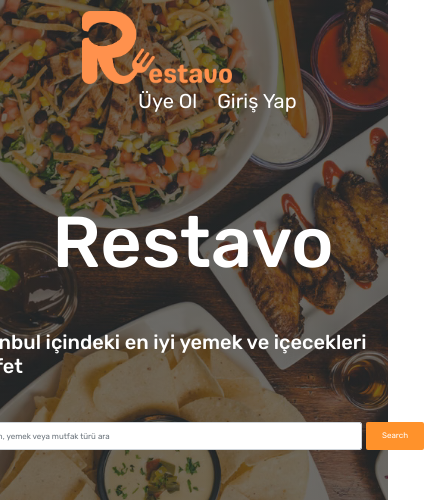
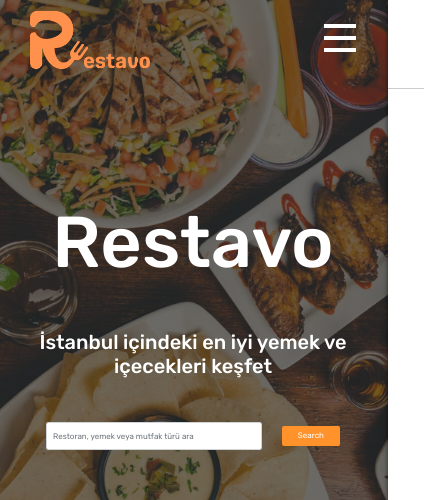
Before and after one commit to omerfguldu/restavo, an Angular app in the folder restavo-project/: page / in a window 390 px wide. Shown: the top 500 px of the page, 424 px wide, since content can reach past the window. Built offline with nearby package versions, Linux system fonts and the light colour scheme; no server answers; a web font is replaced by a local one.

Commit message:
responsivity improvements done for mobile devices

```diff
--- a/restavo-project/src/app/navbar/navbar.component.css
+++ b/restavo-project/src/app/navbar/navbar.component.css
@@ -56,6 +56,7 @@
 }
 
 .navbar {
+  position: relative;
   width: 100%;
   background-color: transparent;
   transition: all 0.5s ease-in;
@@ -73,6 +74,7 @@
 }
 
 .navbar-div {
+  position: relative;
   width: 60%;
   margin: 0 auto;
   display: flex;
@@ -80,8 +82,16 @@
   justify-content: space-between;
 }
 
+.logo {
+  width: 15rem;
+}
+
 .navbar-collapse {
   flex-grow: 0;
+}
+
+.navbar-links-container {
+  position: relative;
 }
 
 .navbar-links-list {
@@ -95,7 +105,7 @@
   color: white;
   text-decoration: none;
   font-weight: normal;
-  font-size: 2.5rem;
+  font-size: 2rem;
   display: block;
   cursor: pointer;
   transition: all 0.1s ease;
@@ -105,19 +115,49 @@
   transform: scale(1.05);
 }
 
+.menu-input {
+  position: absolute;
+  width: 4rem;
+  height: 4rem;
+  top: 22px;
+  right: 32px;
+  z-index: 99;
+  opacity: 0;
+  pointer-events: none;
+}
+
+.hamburger-menu-container {
+  position: absolute;
+  display: flex;
+  flex-direction: column;
+  gap: 1rem;
+  /* background-color: lightyellow; */
+  top: 25%;
+  right: 0;
+  opacity: 0;
+  padding-right: 4rem;
+  z-index: -20;
+}
+
+.line {
+  width: 4rem;
+  height: 4px;
+  background-color: #fff;
+}
+
 .main-search {
   width: 50rem;
   height: 3.5rem;
 }
 
-.btn-success {
+.btn-search {
   background-color: #ff922b;
   border: none;
   transition: all 0.2s ease-in;
   padding: 0 2rem;
 }
 
-.btn-success:hover {
+.btn-search:hover {
   background-color: #fd7e14;
 }
 
@@ -187,8 +227,126 @@
   }
 }
 
-@media screen and (max-width: 1254px) {
+@media screen and (min-width: 901px) and (max-width: 1253px) {
   .main-text {
     font-size: 2.5rem;
   }
 }
+
+@media screen and (min-width: 601px) and (max-width: 900px) {
+  .navbar-div {
+    width: 100%;
+    padding: 0 4rem;
+  }
+
+  .main-text {
+    font-size: 2.5rem;
+    text-align: center;
+  }
+
+  .navbar-search {
+    display: flex;
+    align-items: center;
+    gap: 2rem;
+    padding: 0 1rem;
+  }
+
+  .main-search {
+    width: 50rem;
+    flex: 6;
+  }
+
+  .btn-search {
+    /* width: 10rem; */
+    width: 100%;
+    flex: 1;
+    padding: 0.5rem;
+  }
+}
+
+@media screen and (max-width: 600px) {
+  .main-text {
+    font-size: 2.5rem;
+    max-width: 80%;
+    text-align: center;
+  }
+
+  .navbar-search {
+    display: flex;
+    align-items: center;
+    gap: 2rem;
+    padding: 0 1rem;
+  }
+
+  .main-search {
+    width: 30rem;
+    flex: 4;
+  }
+
+  .btn-search {
+    /* width: 10rem; */
+    width: 100%;
+    flex: 1;
+    padding: 0.5rem;
+  }
+
+  .navbar-div {
+    width: 100%;
+    padding: 0 4rem;
+  }
+
+  .navbar-links-container {
+    position: absolute;
+    right: -50%;
+    top: -1rem;
+    z-index: 9;
+    transition: all 0.5s ease;
+  }
+
+  .navbar-links-list {
+    /* position: absolute; */
+    display: flex;
+    flex-direction: column;
+    align-items: center;
+    right: 0;
+    gap: 0;
+    background-color: #fff;
+    opacity: 1;
+    height: 100vh;
+    width: 50vw;
+    padding: 4rem 0;
+    box-shadow: 0 0 5px rgba(0, 0, 0, 0.6);
+  }
+
+  .navbar-links-list li {
+    width: 100%;
+    text-align: center;
+    padding: 2rem;
+    border-bottom: 1px solid rgba(0, 0, 0, 0.2);
+  }
+
+  .navbar-links-list li:last-of-type {
+    border-bottom: none;
+  }
+
+  .menu-input {
+    pointer-events: all;
+  }
+
+  .menu-input:checked ~ .navbar-div .navbar-links-container {
+    right: 0;
+  }
+
+  .menu-input:checked ~ .navbar-div .navbar-links-container ul li a {
+    color: #000;
+  }
+
+  .menu-input:checked ~ .navbar-div .hamburger-menu-container div {
+    background-color: #000 !important;
+  }
+
+  .hamburger-menu-container {
+    opacity: 100;
+    z-index: 20;
+  }
+}
--- a/restavo-project/src/app/navbar/navbar.component.html
+++ b/restavo-project/src/app/navbar/navbar.component.html
@@ -5,26 +5,21 @@
     class="navbar navbar-expand-lg navbar-light"
     [class.navbar-inverse]="navbar_variable"
   >
+    <input type="checkbox" class="menu-input" />
     <div class="container-fluid navbar-div">
       <a class="navbar-brand" routerLink="/"
-        ><img src="../assets/logo-restavo.png" alt="" style="width: 150px"
+        ><img class="logo" src="../assets/logo-restavo.png" alt=""
       /></a>
       <div class="navbar-links-container">
         <ul class="navbar-links-list">
-          <li>
-            <a
-              class="nav-link-item"
-              *ngIf="userType === 'admin'"
-              routerLink="/admin"
-              >Admin Panel</a
-            >
+          <li *ngIf="userType === 'admin'">
+            <a class="nav-link-item" routerLink="/admin">Admin Panel</a>
           </li>
-          <li>
+          <li *ngIf="resText">
             <a
               class="nav-link-item"
               data-bs-toggle="modal"
               data-bs-target="#exampleModal"
-              *ngIf="resText"
               routerLink="/reservations"
               >Rezervasyonlarım</a
             >
@@ -39,6 +34,11 @@
           </li>
         </ul>
       </div>
+      <div class="hamburger-menu-container">
+        <div class="line line-top"></div>
+        <div class="line line-mid"></div>
+        <div class="line line-bottom"></div>
+      </div>
     </div>
   </nav>
   <div class="main-texts">
@@ -46,7 +46,7 @@
     <h2 class="main-text">
       İstanbul içindeki en iyi yemek ve içecekleri keşfet
     </h2>
-    <form class="d-flex" role="search">
+    <form class="d-flex navbar-search" role="search">
       <input
         class="form-control me-2 main-search"
         type="search"
--- a/restavo-project/src/app/navbar/navbar.component.ts
+++ b/restavo-project/src/app/navbar/navbar.component.ts
@@ -33,12 +33,20 @@
   navbar_variable = false;
   showModal: boolean = false;
   showSignUpModal: boolean = false;
+  hamburgerMenu;
   @HostListener('document:scroll')
   scrollFunction() {
+    this.hamburgerMenu = document.querySelectorAll('.line');
     if (document.body.scrollTop > 0 || document.documentElement.scrollTop > 0) {
       this.navbar_variable = true;
+      this.hamburgerMenu.forEach((line) => {
+        line.style.backgroundColor = '#000';
+      });
     } else {
       this.navbar_variable = false;
+      this.hamburgerMenu.forEach((line) => {
+        line.style.backgroundColor = '#fff';
+      });
     }
   }
 
```
